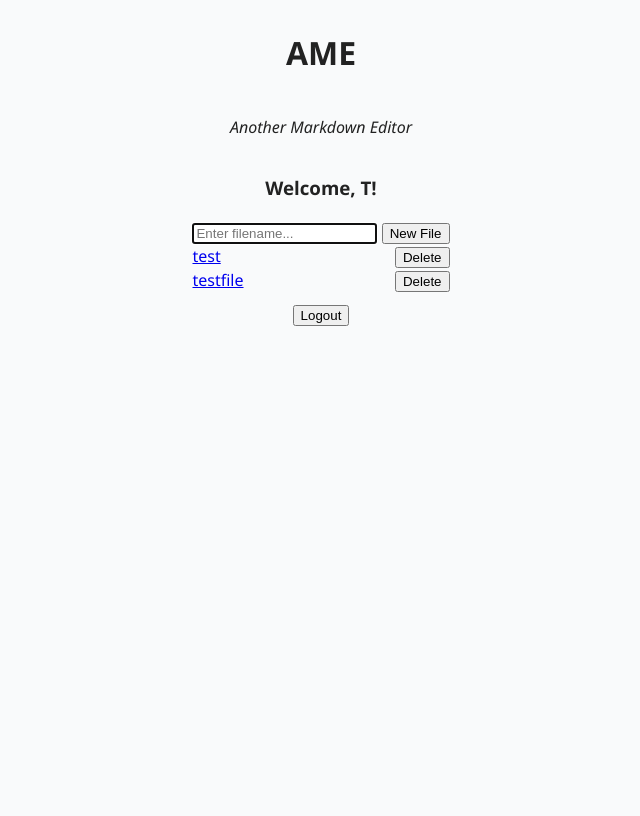
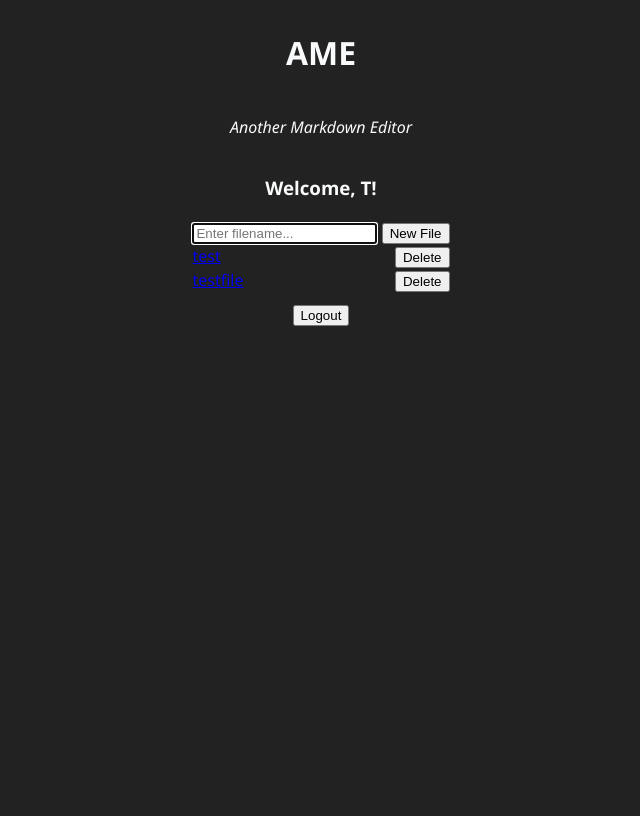
Before and after one commit to tangentecode/another-markdown-editor, a Flask app: page / in a window 1280 px wide. Shown: the whole page, without its empty margins (319-959 px from the left). Run offline with Flask 3, Linux system fonts and the light colour scheme; a user stored in the database is signed in; data comes from the database, SQL or seed files in the repository; both versions use the stored data as it was after the commit.

Commit message:
css fix, final tests

```diff
--- a/app.py
+++ b/app.py
@@ -114,10 +114,10 @@ if __name__ == "__main__":
     # IMPORTANT
 
     # 1. Code App (iOS)
-    # app.run()
+    app.run()
 
     # 2. PC
-    app.run(debug=True)
+    # app.run(debug=True)
 
     # 3. Deployment (render.com)
     # app.run(host="0.0.0.0", port=int(os.environ.get("PORT", 5000)))
--- a/static/css/base.css
+++ b/static/css/base.css
@@ -6,9 +6,9 @@
 }
 
 :root {
-  --color-bg: #f9fafb;
-  --color-text: #222;
-  --color-primary: #2563eb;
+  --color-bg: #222;
+  --color-text: #f9fafb;
+  --color-primary: #10295e;
   --color-border: #d1d5db;
   --font-base: "Segoe UI", Arial, sans-serif;
   --radius: 5px;
```
Also changed, not shown: database.db, templates/editor.html (line endings or trailing spaces).
